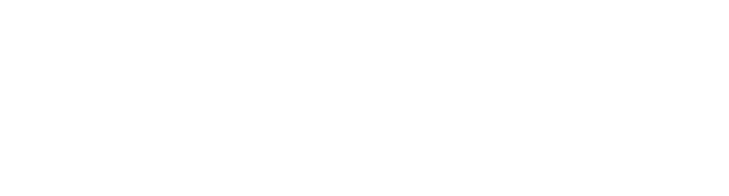
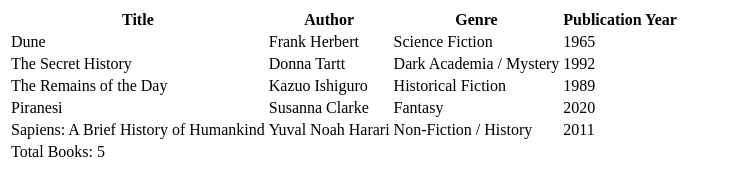
Before and after one commit to JustineBetito/Streak, a plain HTML site: page Forms and Tables HTML/BookCatalogTable.html in a window 1280 px wide. Shown: the whole page, without its empty margins (0-729 px from the left). Drawn offline with Linux system fonts and the light colour scheme.

Commit message:
Book Catalog Table Finished

```diff
--- a/Forms and Tables HTML/BookCatalogTable.html
+++ b/Forms and Tables HTML/BookCatalogTable.html
@@ -12,17 +12,56 @@
     </head>
 
     <body>
+        <header></header>
         <table>
-            <caption></caption>
             <thead>
                 <tr>
-
+                    <th>Title</th>
+                    <th>Author</th>
+                    <th>Genre</th>
+                    <th>Publication Year</th>
                 </tr>
             </thead>
             <tbody>
+                <tr>
+                    <td>Dune</td>
+                    <td>Frank Herbert</td>
+                    <td>Science Fiction</td>
+                    <td>1965</td>
+                </tr>
 
+                <tr>
+                    <td>The Secret History  </td>
+                    <td>Donna Tartt</td>
+                    <td>Dark Academia / Mystery</td>
+                    <td>1992</td>
+                </tr>
+
+                <tr>
+                    <td>The Remains of the Day</td>
+                    <td>Kazuo Ishiguro</td>
+                    <td>Historical Fiction</td>
+                    <td>1989</td>
+                </tr>
+
+                <tr>
+                    <td>Piranesi</td>
+                    <td>Susanna Clarke</td>
+                    <td>Fantasy</td>
+                    <td>2020</td>
+                </tr>
+
+                <tr>
+                    <td>Sapiens: A Brief History of Humankind</td>
+                    <td>Yuval Noah Harari</td>
+                    <td>Non-Fiction / History</td>
+                    <td>2011</td>
+                </tr>
             </tbody>
             <tfoot>
+                <tr>
+                    <td colspan="4">Total Books: 5</td>
+                </tr>
 
             </tfoot>
         </table>
```
